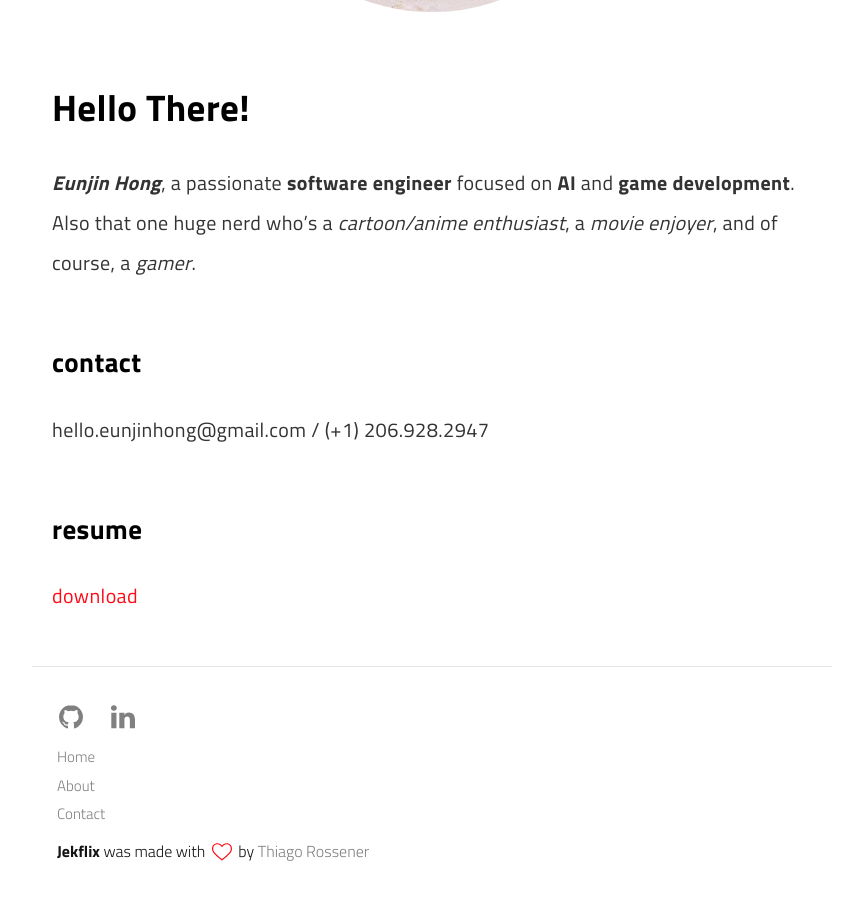
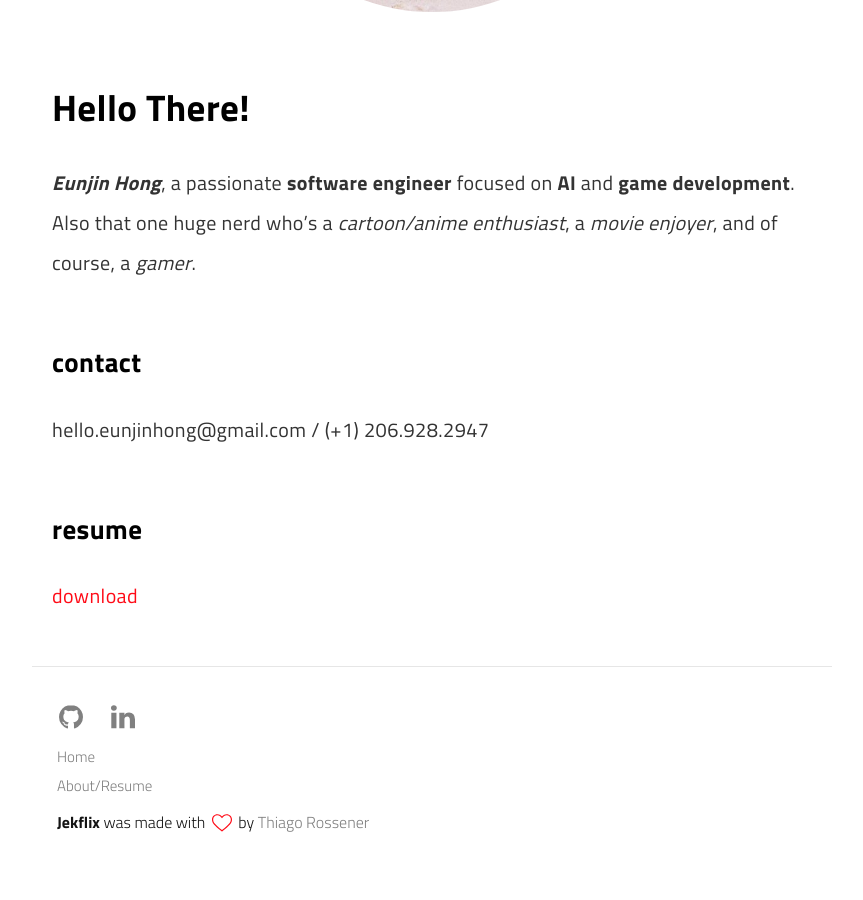
Before and after one commit to helloeunjinhong/helloeunjinhong.github.io, a Jekyll site: the page built from pages/about.md, in a window 1280 px wide and 900 px high, scrolled down 637 px. Shown: the whole window, without its empty margins (208-1071 px from the left). Built offline with Jekyll 4.4.1, drawn with Linux system fonts in a browser that asks for light colours; a script that is not in the unit is left out; after the commit the page ends 1508 px from its top, so only the background shows below that.

Commit message:
Update _config.yml

```diff
--- a/_config.yml
+++ b/_config.yml
@@ -12,10 +12,10 @@ show_hero: true
 menu:
   - title: Home
     url: /
-  - title: About
+  - title: About/Resume
     url: /about
-  - title: Contact
-    url: /contact
+#  - title: Contact
+#    url: /contact
 #  - title: Feed
 #    url: /feed.xml
 email: helloeunjinhong@gmail.com
```
